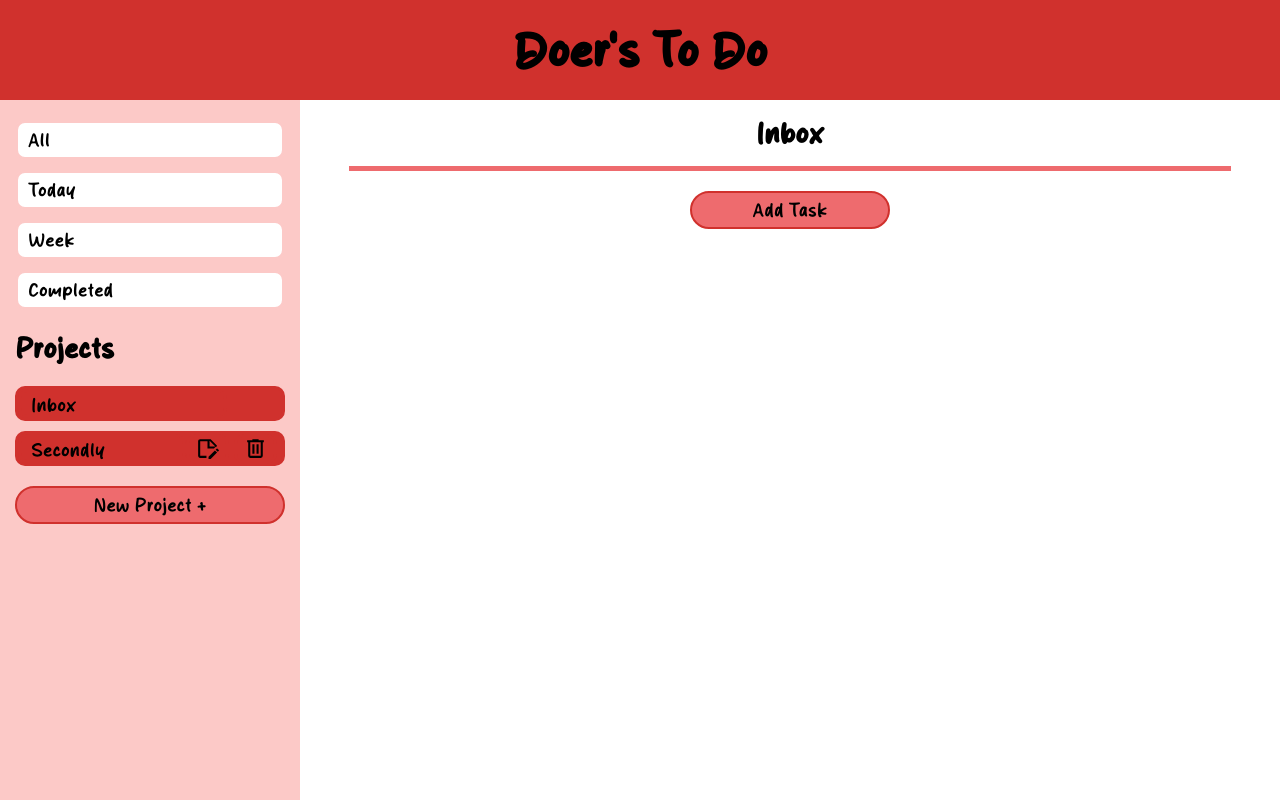
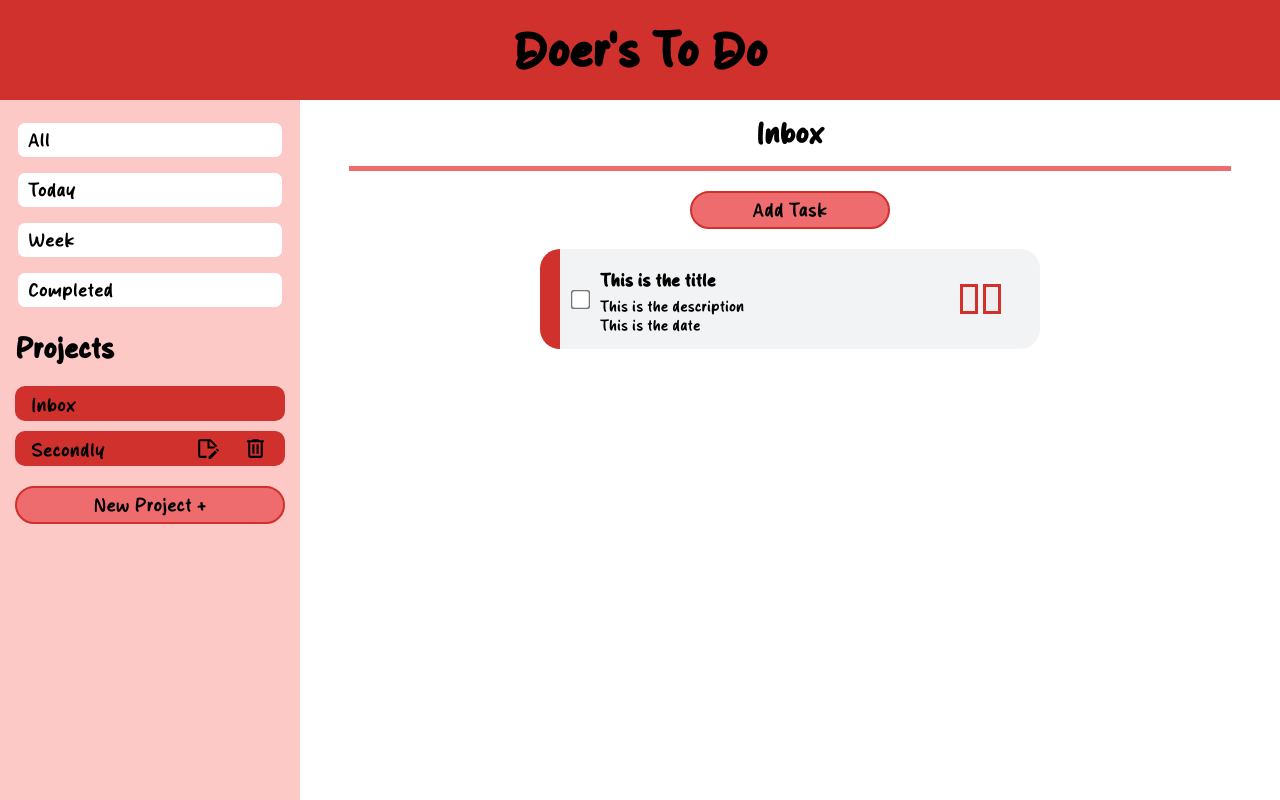
Before and after one commit to OverlordGummyBear/todo_list, a website built with webpack: page src/index.html in a window 1280 px wide. Built offline with nearby package versions, Linux system fonts and the light colour scheme.

Commit message:
Create basic layout for todo item

```diff
--- a/src/index.html
+++ b/src/index.html
@@ -36,7 +36,21 @@
             </div>
 
             <div class="display-task-container">
+                <div class="item-card">
+                    <div class="item-content">
 
+                    </div>
+                    <input id="task-done" type="checkbox" name="task-done">
+                        <div>
+                            <h3>This is the title</h3>
+                            <p>This is the description </p>
+                            <p>This is the date</p>
+                        </div>
+                        <div class="project-buttons-container">
+                            <button><img src="./img/note-edit.svg" alt="Project Edit button"></button>
+                            <button><img src="./img/trashcan.svg" alt="Project Delete button"></button>
+                        </div>
+                </div>
             </div>
         </div>
 
--- a/src/styles.css
+++ b/src/styles.css
@@ -191,6 +191,9 @@ h1{
 
 .display-task-container{
     flex: 1 1 auto;
+    display: flex;
+    flex-direction: column;
+    align-items: center;
 }
 
 .current-project{
@@ -216,6 +219,39 @@ hr{
 .add-task-button{
     width: 200px;
     margin: 20px 0px;
+}
+
+.item-card{
+    display: flex;
+    align-items: center;
+    width: 500px;
+    height: 100px;
+    background-color: #F2F3F4;
+    border-radius: 20px;
+    gap: 10px;
+}
+
+.item-content{
+    width: 20px;
+    background-color: #D0312D;
+    height: 100%;
+    border-radius: 20px 0px 0px 20px;
+}
+
+.item-card p{
+    margin: 0px;
+}
+
+.item-card h3{
+    margin: 5px 0px;
+}
+
+.item-card :nth-child(3){
+    width: 70%;
+}
+
+#task-done{
+     transform: scale(1.5)
 }
 
 /*dialogs*/
--- a/src/todo-item.js
+++ b/src/todo-item.js
@@ -10,7 +10,7 @@ class TodoItem{
         this.isCompleted = false;
         this.title = title;
         this.description = description;
-        this.dueDate = dueDate;
+        this.dueDate = dueDate; //maybe create the new Date here instead of passing it
         this.priority = priority;
     }
 
--- a/src/todo-list.js
+++ b/src/todo-list.js
@@ -1,3 +1,4 @@
+import CreationController from "./creation-controller.js";
 import TodoProject from "./todo-project.js";
 
 class TodoList{
@@ -6,6 +7,8 @@ class TodoList{
     constructor(){
         const defaultTodoProject = new TodoProject("Inbox");
         const secondTodoProject = new TodoProject("Secondly"); //remove later
+
+        CreationController.createItem(defaultTodoProject, "A title", "A description", new Date(2026, 1, 1), 1)
 
         this.defaultId = defaultTodoProject.id;
         this.todoProjectList.push(defaultTodoProject);
--- a/src/todo-viewer.js
+++ b/src/todo-viewer.js
@@ -17,6 +17,7 @@ class TodoViewer{
         this.currentProjectH2 = document.querySelector(".current-project-header");
         this.projectDialog = document.querySelector("#project-dialog");
         this.taskDialog = document.querySelector("#task-dialog");
+        //this.taskDialog.dataset.projectId = this.todoList.activeProject.getId();
 
         //Dialogs and forms
         //Open New Project Dialog without ID
@@ -96,11 +97,17 @@ class TodoViewer{
 
             this.projectDiv.appendChild(projectCardDiv);
         });
+
+        this.todoList.activeProject.todoItemList.forEach((item) => {
+            console.log(item);
+        })
     }
 
     changeProjectView(projectId){
         this.todoList.activeProject = projectId;
         this.currentProjectH2.textContent = this.todoList.activeProject.name;
+
+        //this.taskDialog.dataset.editingId = this.todoList.activeProject.getId();
     }
 
     openProjectDialog(projectId = null){
@@ -125,9 +132,8 @@ class TodoViewer{
 
         if(editingId)
             this.todoList.getTodoProject(editingId).name = projectName.value;
-        else{
+        else
             CreationController.createProject(this.todoList, projectName.value);
-        }
 
         delete this.projectDialog.dataset.editingId;
         this.projectDialog.close();
@@ -149,7 +155,9 @@ class TodoViewer{
     }
 
     saveTask(){
+        //const editingId = this.taskDialog.dataset.editingId;
 
+        //CreationController.createItem(this.todoList.getTodoProject(projectId.value), taskName.value, description.value, new Date(dueDate.value), priority.value)
     }
 }
 
```
